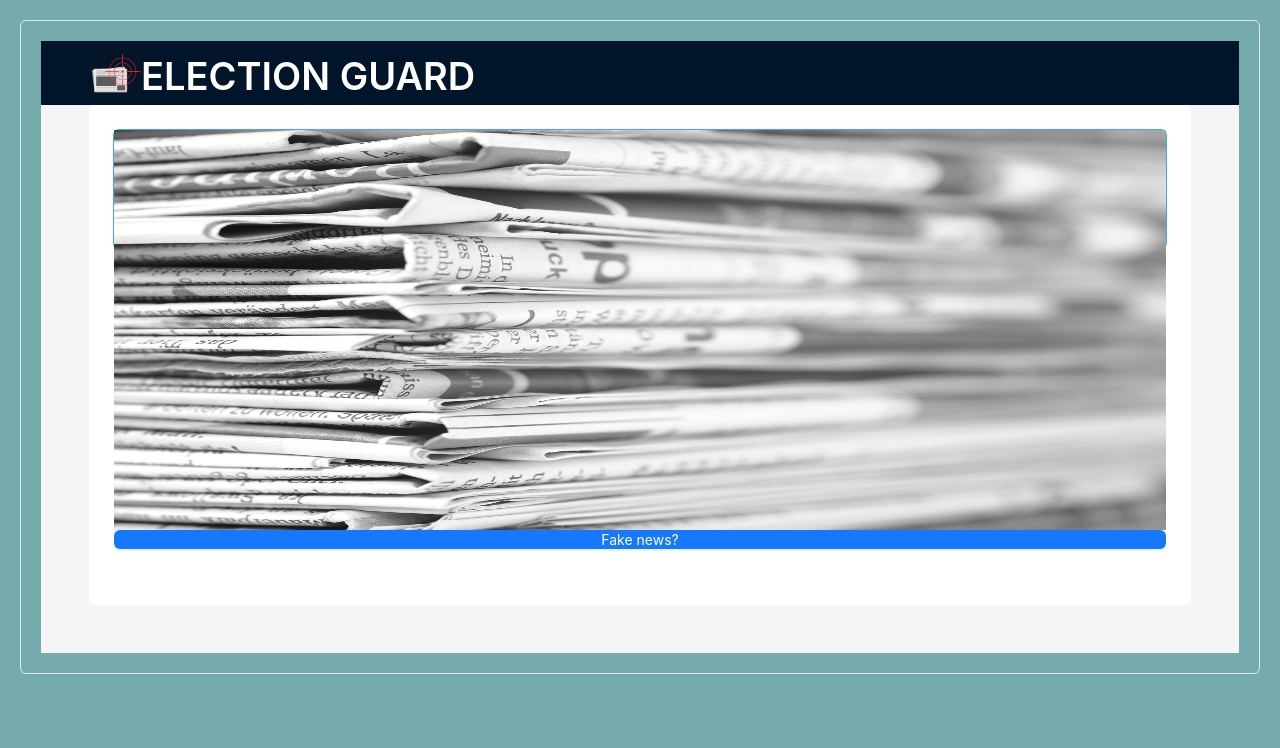
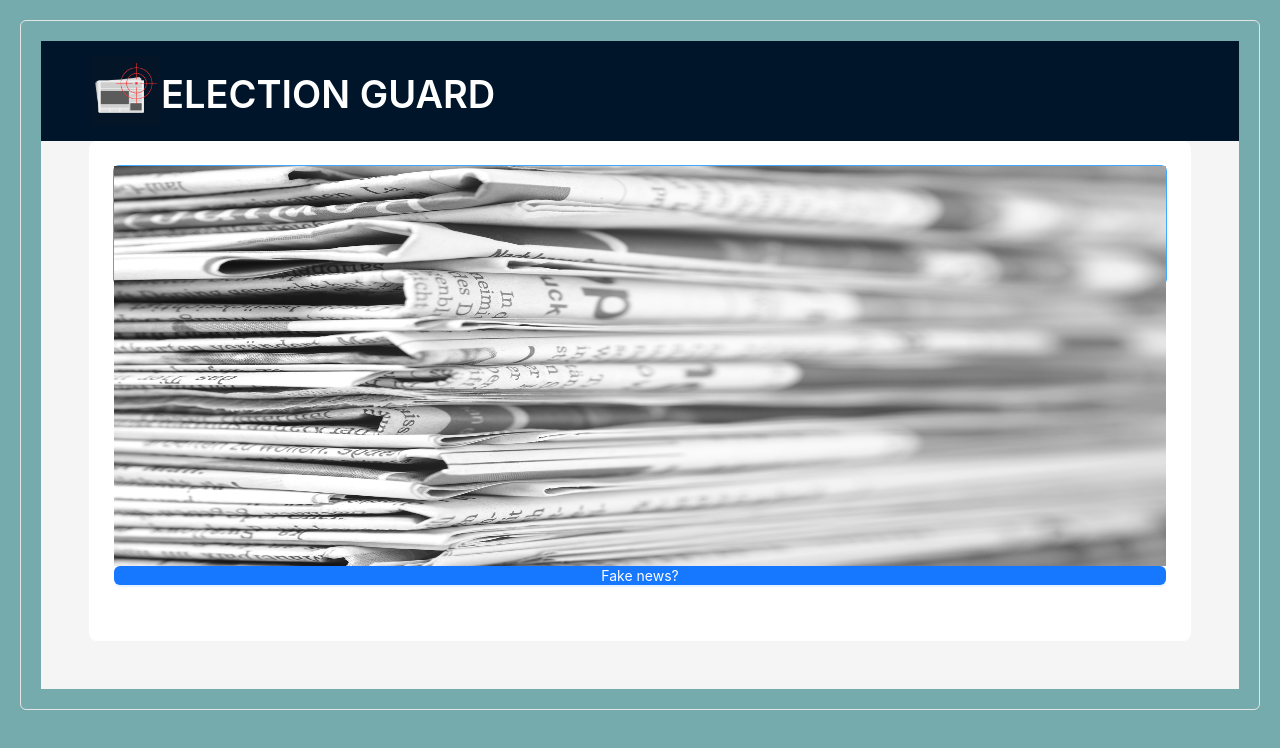
Before and after one commit to Wanderoooo/ElectionGuard, a React (Create React App) app in the folder frontend/: page / in a window 1280 px wide. Shown: the top 748 px of the page. Built offline with nearby package versions, Linux system fonts and the light colour scheme.

Commit message:
ani and click

```diff
--- a/frontend/src/App.js
+++ b/frontend/src/App.js
@@ -3,7 +3,8 @@ import './index.css';
 import { Flex, Button, Image, Breadcrumb, Layout, Menu, theme, Typography } from 'antd';
 import { FlexProps, SegmentedProps } from 'antd';
 
-import logo from './2.png';
+import logo from './Copy of NEWS.png';
+import logo2 from './Copy of NEWS (1).gif';
 import bgPic from './Newspapers_Getty.jpg'
 import { useNavigate } from "react-router-dom";
 
@@ -35,6 +36,11 @@ function App() {
         navigate("/news");
     }
 
+    function ll(e) {
+      console.log("hello");
+      navigate("/");
+    }
+
 
   const {
     token: { colorBgContainer, borderRadiusLG },
@@ -44,17 +50,18 @@ function App() {
     <Layout>
       <Header
         style={{
-          position: 'sticky',
-          top: 0,
-          zIndex: 1,
-          width: '100%',
+          padding: '50px 50px',
           display: 'flex',
           alignItems: 'center',
+          color: 'white',
         }}
       >
-        <img src={logo} width={50}/>
 
-        <Title style={{ color: 'white' }}>ELECTION GUARD</Title>
+
+        <img src={logo} className='bgImg' width={colorBgContainer} height={70} onMouseOver={e => (e.currentTarget.src = logo2)}
+                onMouseOut={e => (e.currentTarget.src = logo)} onClick={ll} />
+
+        <Title style={{ color: 'white', onClick:{ll}} }>ELECTION GUARD  </Title>
 
 
       </Header>
--- a/frontend/src/News.js
+++ b/frontend/src/News.js
@@ -72,8 +72,8 @@ function News() {
             >
                 <div className="demo-logo" />
                 <img src={logo} className='bgImg' width={colorBgContainer} height={70} onMouseOver={e => (e.currentTarget.src = logo2)}
-                onMouseOut={e => (e.currentTarget.src = logo)}/>
-                <Title style={{ color: 'white' }}>ELECTION GUARD</Title>
+                onMouseOut={e => (e.currentTarget.src = logo)} onClick={mm} />
+                <Title style={{ color: 'white', onClick:{mm}}}>ELECTION GUARD</Title>
 
                 <Menu onClick={mm} theme="dark"
                     mode="horizontal"
```
